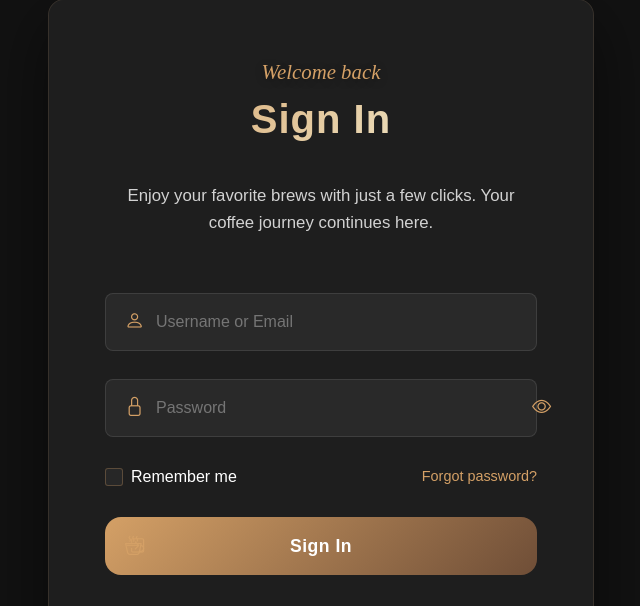
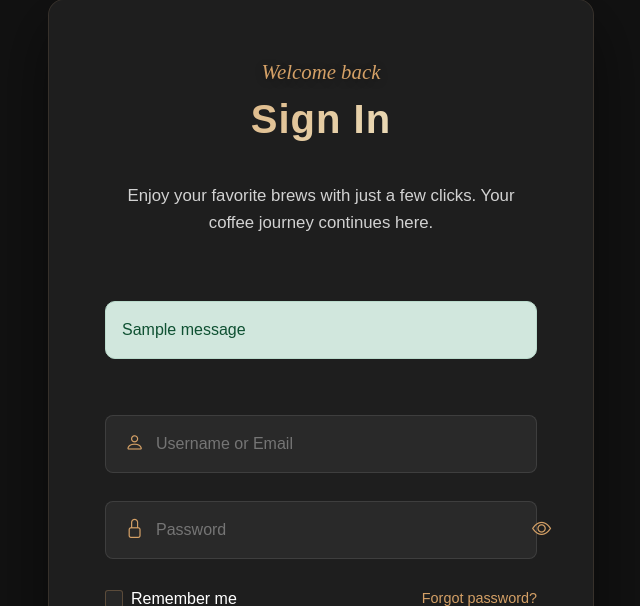
Before and after one commit to shameer-shajahan/spices_auction-, a Django app: page /signin/ in a window 1280 px wide. Shown: the part 65-671 px from the top of the page, without its empty margins (319-959 px from the left). Run offline with Django 5.2, Linux system fonts and the light colour scheme; tables that the repository leaves empty hold one stand-in row (values such as "Sample post"); one stand-in notice (Sample message) is shown; some libraries are stand-ins or nearby versions.

Commit message:
message for invalid username or password

```diff
--- a/userapi/templates/user/loginpage.html
+++ b/userapi/templates/user/loginpage.html
@@ -669,6 +669,18 @@
                                         <p class="greeting-text">Enjoy your favorite brews with just a few clicks. Your
                                             coffee journey continues here.</p>
 
+                                        <p class="greeting-text">
+
+                                            {% if messages %}
+                                                {% for message in messages %}
+                                                    <div class="alert alert-{{ message.tags }}">
+                                                        {{ message }}
+                                                    </div>
+                                                {% endfor %}
+                                            {% endif %}
+
+                                        </p>
+
                                         <!-- Error/Success message box -->
                                         <div id="loginMessageBox" class="message-box error-message">
                                             Error message goes here
--- a/userapi/views.py
+++ b/userapi/views.py
@@ -65,10 +65,15 @@ class SignInView(FormView):
 
                 except CustomUser.DoesNotExist:
                     # Fallback if profile doesn't exist
-                    return redirect('user_dashboard')
+                    messages.error(request, "User profile not found.")
+                    return redirect('signin')
             else:
+                # Invalid credentials
+                messages.error(request, "Invalid username or password. Please try again.")
                 return redirect('signin')
         else:
+            # Form validation failed
+            messages.error(request, "Please enter valid username and password.")
             return redirect('signin')
 
 class RegView(CreateView):
```
Also changed, not shown: db.sqlite3.
